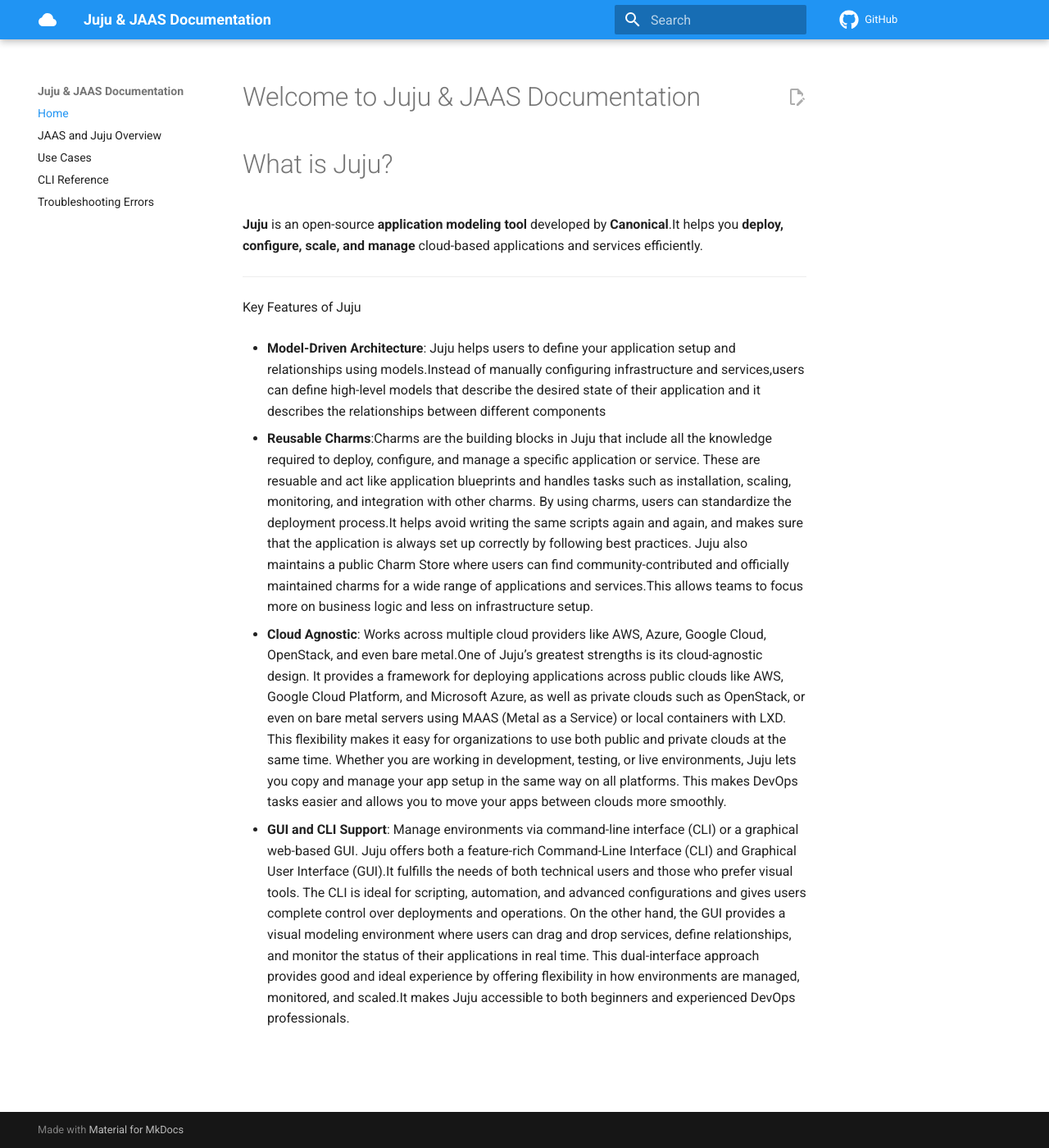
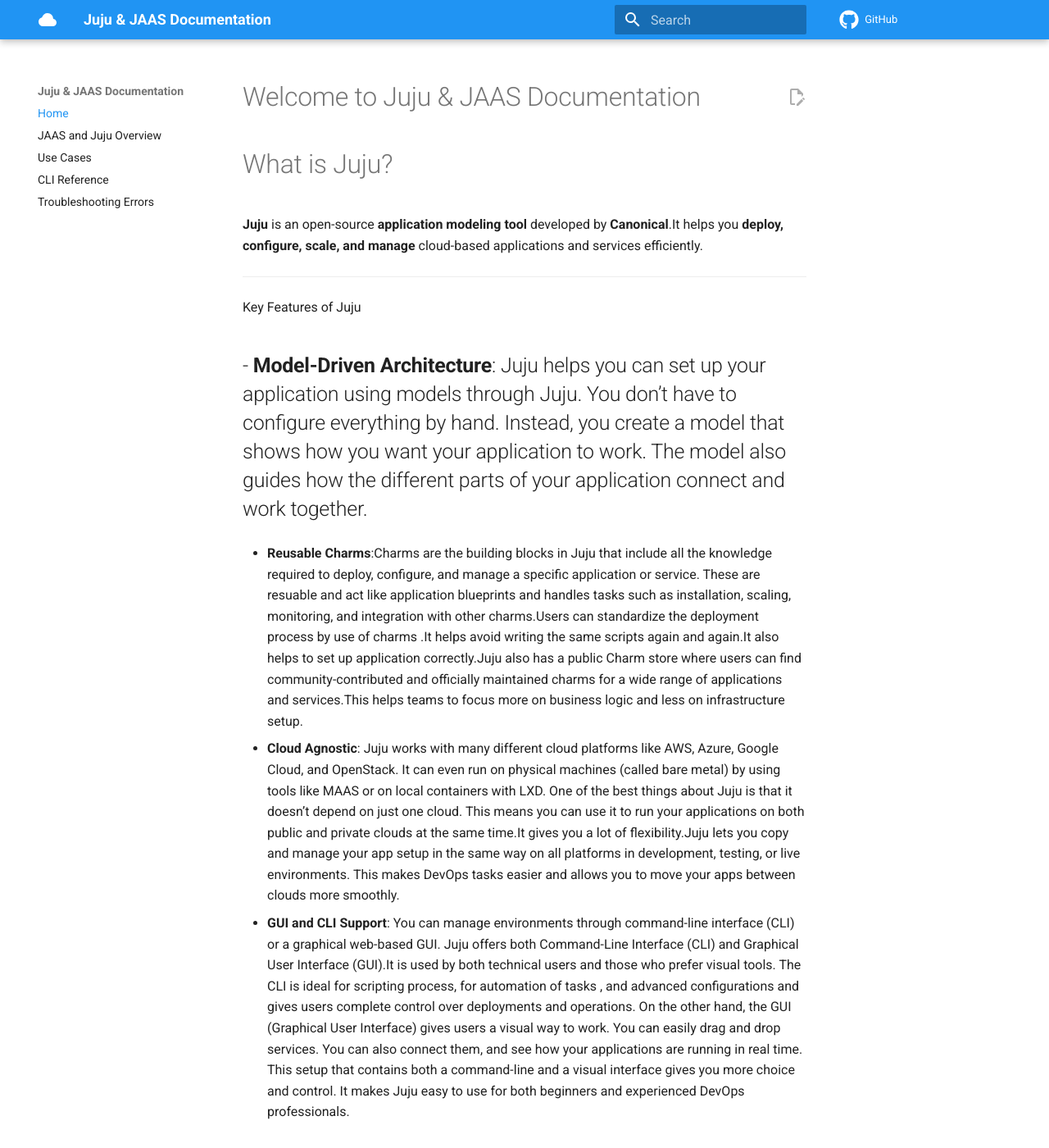
Before and after one commit to maadfa/JUJU-JAAS-DOCS, an MkDocs documentation site: the page built from docs/index.md, in a window 1280 px wide and 1400 px high. Shown: the whole window at 82% size. Built offline with MkDocs 1.6.1 and Material for MkDocs 9.7.7, drawn with Linux system fonts in a browser that asks for light colours; comment, search, counter and statistics services are not loaded.

Commit message:
Initial MkDocs site

```diff
--- a/docs/index.md
+++ b/docs/index.md
@@ -7,12 +7,12 @@
 ---
  Key Features of Juju
 
-- **Model-Driven Architecture**:  Juju helps users to define your application setup and relationships using models.Instead of manually configuring infrastructure and services,users can define high-level models that describe the desired state of their application  and it describes the  relationships between different components
+- **Model-Driven Architecture**:  Juju helps you can  set up your application using models through Juju. You don’t have to configure everything by hand. Instead, you create a model that shows how you want your application to work. The model also guides how the different parts of your application connect and work together.
+-
+- **Reusable Charms**:Charms are the  building blocks in Juju that include all the  knowledge required to deploy, configure, and manage a specific application or service. These are resuable and act like application blueprints  and  handles tasks such as installation, scaling, monitoring, and integration with other charms.Users can standardize the deployment process by use of charms .It helps avoid writing the same scripts again and again.It also helps to set up application correctly.Juju also has a public Charm store where users can find community-contributed and officially maintained charms for a wide range of applications and services.This helps teams to focus more on business logic and less on infrastructure setup.
 
-- **Reusable Charms**:Charms are the  building blocks in Juju that include all the  knowledge required to deploy, configure, and manage a specific application or service. These are resuable and act like application blueprints  and  handles tasks such as installation, scaling, monitoring, and integration with other charms. By using charms, users can standardize the deployment process.It helps avoid writing the same scripts again and again, and makes sure that the application is always set up correctly by following best practices. Juju also maintains a public Charm Store where users can find community-contributed and officially maintained charms for a wide range of applications and services.This allows  teams to focus more on business logic and less on infrastructure setup.
-
-- **Cloud Agnostic**: Works across multiple cloud providers like AWS, Azure, Google Cloud, OpenStack, and even bare metal.One of Juju’s greatest strengths is its cloud-agnostic design. It provides a  framework for deploying applications across public clouds like AWS, Google Cloud Platform, and Microsoft Azure, as well as private clouds such as OpenStack, or even on bare metal servers using MAAS (Metal as a Service) or local containers with LXD. This flexibility makes it easy for organizations to use both public and private clouds at the same time. Whether you are working in development, testing, or live environments, Juju lets you copy and manage your app setup in the same way on all platforms. This makes DevOps tasks easier and allows you to move your apps between clouds more smoothly.
+- **Cloud Agnostic**: Juju works with many different cloud platforms like AWS, Azure, Google Cloud, and OpenStack. It can even run on physical machines (called bare metal) by using tools like MAAS or on local containers with LXD. One of the best things about Juju is that it doesn’t depend on just one cloud. This means you can use it to run your applications on both public and private clouds at the same time.It gives you a lot of flexibility.Juju lets you copy and manage your app setup in the same way on all platforms in development, testing, or live environments. This makes DevOps tasks easier and allows you to move your apps between clouds more smoothly.
 
 
-- **GUI and CLI Support**: Manage environments via command-line interface (CLI) or a graphical web-based GUI.
-Juju offers both a feature-rich Command-Line Interface (CLI) and  Graphical User Interface (GUI).It fulfills  the needs of both technical users and those who prefer visual tools. The CLI is ideal for scripting, automation, and advanced configurations and  gives users complete control over deployments and operations. On the other hand, the GUI provides a visual modeling environment where users can drag and drop services, define relationships, and monitor the status of their applications in real time. This dual-interface approach provides good and ideal experience by offering flexibility in how environments are managed, monitored, and scaled.It makes  Juju accessible to both beginners and experienced DevOps professionals.
+- **GUI and CLI Support**: You can manage environments through command-line interface (CLI) or a graphical web-based GUI.
+Juju offers both Command-Line Interface (CLI) and  Graphical User Interface (GUI).It is used by both technical users and those who prefer visual tools. The CLI is ideal for scripting process,  for automation of tasks , and advanced configurations and  gives users complete control over deployments and operations. On the other hand, the GUI (Graphical User Interface) gives users a visual way to work. You can easily drag and drop services. You can also connect them, and see how your applications are running in real time. This setup that contains  both a command-line and a visual interface gives you more choice and control. It makes Juju easy to use for both beginners and experienced DevOps professionals.
```
Also changed, not shown: site/search/search_index.json, site/use-cases/index.html.
